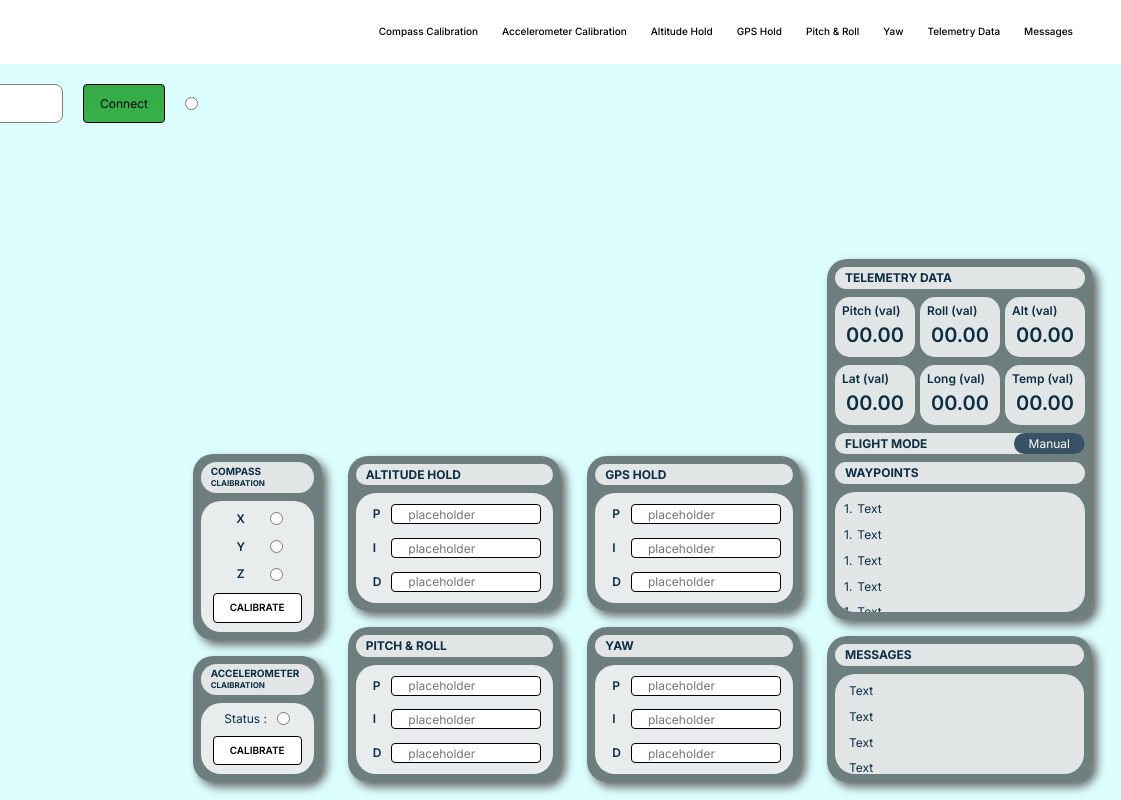
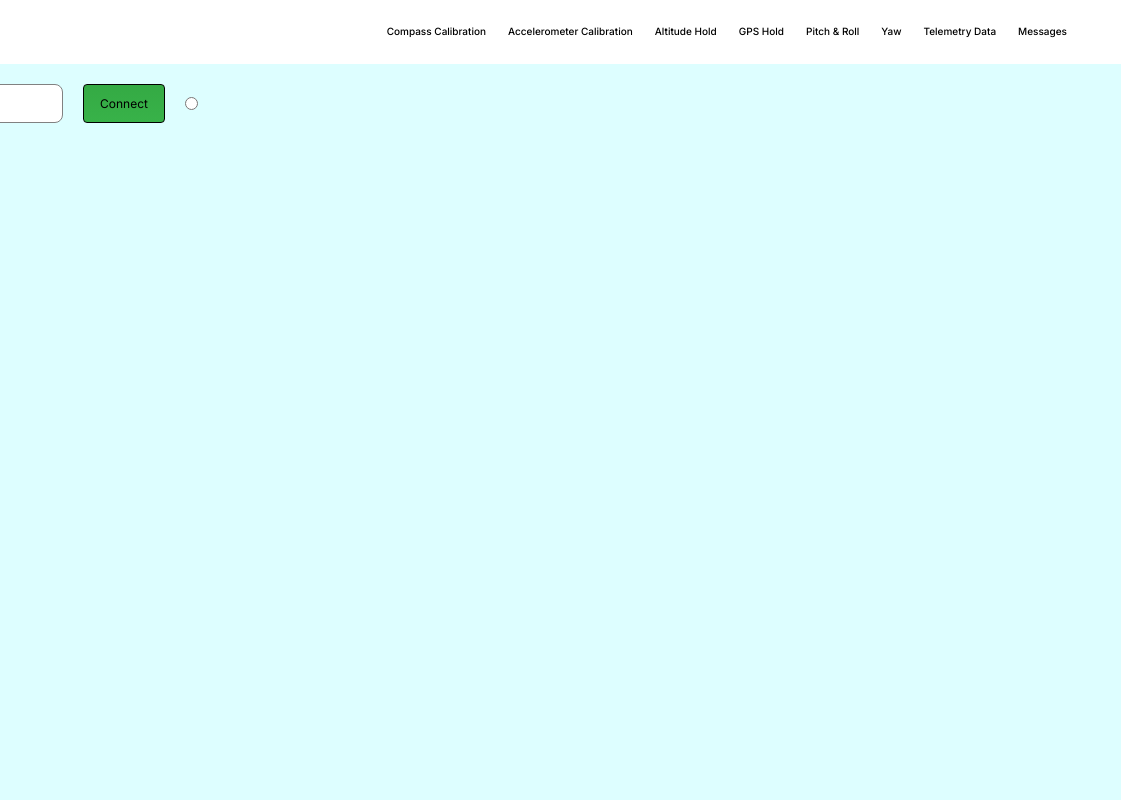
Before and after one commit to NandiniRaja030/daloft-aerospace-drone-navigation-application-test, a website built with Parcel: page index.html in a window 1280 px wide. Shown: the full height of the page, 159-1280 px from the left. Built offline with nearby package versions, Linux system fonts and the light colour scheme.

Commit message:
appear *slash* disappear

```diff
--- a/index.css
+++ b/index.css
@@ -3,18 +3,17 @@
   display: flex;
   align-items: center;
   flex-direction: row;
+  gap: 10px;
 }
 .navigation-text {
   font-size: 10px;
   font-style: normal;
   font-weight: 500;
-  margin-left: 0px;
 }
 .navigation-text-in {
   font-size: 10px;
   font-style: normal;
   font-weight: 500;
-  margin-left: var(--dl-space-space-oneandhalfunits);
 }
 
 
@@ -707,6 +706,8 @@
   background: #0c2e44d2;
 }
 
+
+/*------
 .cc-display {
   display: block;
 }
@@ -731,7 +732,7 @@
 .msgs-display {
   display: block;
 }
-
+------*/
 
 
 /*------
--- a/index.html
+++ b/index.html
@@ -112,7 +112,17 @@
           />
           <div class="home-nav">
             <nav class="navigation-nav">
-              <span class="navigation-text">
+              <button onclick="funCC()" class="navigation-text" id="nav-cc">Compass Calibration</button>
+              <button onclick="funAC()" class="navigation-text-in" id="nav-ac">Accelerometer Calibration</button>
+              <button onclick="funAH()" class="navigation-text-in" id="nav-ah">Altitude Hold</button>
+              <button onclick="funGPS()" class="navigation-text-in" id="nav-gps">GPS Hold</button>
+              <button onclick="funPR()" class="navigation-text-in" id="nav-pr">Pitch & Roll</button>
+              <button onclick="funYAW()" class="navigation-text-in" id="nav-yaw">Yaw</button>
+              <button onclick="funTD()" class="navigation-text-in" id="nav-td">Telemetry Data</button>
+              <button onclick="funMSGS()" class="navigation-text-in" id="nav-msgs">Messages</button>
+
+
+              <!-- <span class="navigation-text">
                 <span id="nav-cc">Compass Calibration</span>
               </span>
               <span class="navigation-text-in">
@@ -135,7 +145,7 @@
               </span>
               <span class="navigation-text-in">
                 <span id="nav-msgs">Messages</span>
-              </span>
+              </span> -->
             </nav>
           </div>
         </header>
@@ -199,7 +209,7 @@
 
           <!-- CC & AC -->
           <div class="data-2-container">
-            <div class="data-container01 cc-display" id="compass-container">
+            <div class="data-container01" style="display: none;" id="compass-container">
               <div class="head-container01">
                 <span class="head-text01">
                   <span>Compass</span>
@@ -227,7 +237,7 @@
                 </div>
               </div>
             </div>
-            <div class="data-container01 ac-display" id="accelerometer-container">
+            <div class="data-container01" style="display: none;" id="accelerometer-container">
               <div class="head-container01">
                 <span class="head-text01">
                   <span>accelerometer&nbsp;&nbsp;</span>
@@ -252,7 +262,7 @@
 
           <!-- AH & PR -->
           <div class="data-2-container">
-            <div class="data-container01 ah-display" id="altitudeH-container">
+            <div class="data-container01" style="display: none;" id="altitudeH-container">
               <div class="head-container01">
                 <span class="head-text03">Altitude hold</span>
               </div>
@@ -283,7 +293,7 @@
                 </div>
               </div>
             </div>
-            <div class="data-container01 pr-display" id="PR-container">
+            <div class="data-container01" style="display: none;" id="PR-container">
               <div class="head-container01">
                 <span class="head-text03">pitch &amp; roll</span>
               </div>
@@ -319,7 +329,7 @@
 
           <!-- GPS & YAW -->
           <div class="data-2-container">
-            <div class="data-container01 gps-display" id="gpsH-container">
+            <div class="data-container01" style="display: none;" id="gpsH-container">
               <div class="head-container01">
                 <span class="head-text03">gps hold</span>
               </div>
@@ -350,7 +360,7 @@
                 </div>
               </div>
             </div>
-            <div class="data-container01 yaw-display" id="yaw-container">
+            <div class="data-container01" style="display: none;" id="yaw-container">
               <div class="head-container01">
                 <span class="head-text03">yaw</span>
               </div>
@@ -386,7 +396,7 @@
 
           <!-- TD & MSGS -->
           <div class="data-2-container">
-            <div class="data-container01 td-display" id="telemetry-container">
+            <div class="data-container01" style="display: none;" id="telemetry-container">
               <div class="head-container01">
                 <span class="head-text03">telemetry data</span>
               </div>
@@ -456,7 +466,7 @@
                 </div>
               </div>
             </div>
-            <div class="data-container02 msgs-display" id="messages-container">
+            <div class="data-container02" style="display: none;" id="messages-container">
               <div class="head-container01">
                 <span class="head-text03">MESSAGES</span>
               </div>
@@ -491,25 +501,83 @@
         </div>
       </div>
     </div>
+
+    <script>
+
+      function funCC () {
+        var x = document.getElementById("compass-container");
+        if (x.style.display === "none") {
+          x.style.display = "block";
+        } else {
+          x.style.display = "none";
+        }
+      }
+
+      function funAC () {
+        var x = document.getElementById("accelerometer-container");
+        if (x.style.display === "none") {
+          x.style.display = "block";
+        } else {
+          x.style.display = "none";
+        }
+      }
+
+      function funAH () {
+        var x = document.getElementById("altitudeH-container");
+        if (x.style.display === "none") {
+          x.style.display = "block";
+        } else {
+          x.style.display = "none";
+        }
+      }
+
+      function funGPS () {
+        var x = document.getElementById("gpsH-container");
+        if (x.style.display === "none") {
+          x.style.display = "block";
+        } else {
+          x.style.display = "none";
+        }
+      }
+
+      function funPR () {
+        var x = document.getElementById("PR-container");
+        if (x.style.display === "none") {
+          x.style.display = "block";
+        } else {
+          x.style.display = "none";
+        }
+      }
+
+      function funYAW () {
+        var x = document.getElementById("yaw-container");
+        if (x.style.display === "none") {
+          x.style.display = "block";
+        } else {
+          x.style.display = "none";
+        }
+      }
+
+      function funTD () {
+        var x = document.getElementById("telemetry-container");
+        if (x.style.display === "none") {
+          x.style.display = "block";
+        } else {
+          x.style.display = "none";
+        }
+      }
+
+      function funMSGS () {
+        var x = document.getElementById("messages-container");
+        if (x.style.display === "none") {
+          x.style.display = "block";
+        } else {
+          x.style.display = "none";
+        }
+      }
+
+
+    </script>
+
   </body>
 </html>
-
-
-
-<!--
-document.getElementById("signUpButton").addEventListener("click", function(button) {
-  if (document.getElementById("displaySignUp").style.display === "none"){
- if(document.getElementById("displayLogin").style.display === "block") {
-   document.getElementById("displayLogin").style.display = "none";}
-    document.getElementById("displaySignUp").style.display = "block";}
-});
-document.getElementById("loginButton").addEventListener("click", function(button) {
-  if (document.getElementById("displayLogin").style.display === "none"){
- if(document.getElementById("displaySignUp").style.display === "block"){
-   document.getElementById("displaySignUp").style.display = "none";}
-    document.getElementById("displayLogin").style.display = "block";}
-});
--->
-
-
-<!-- add an extra style class for the display property -->
```
